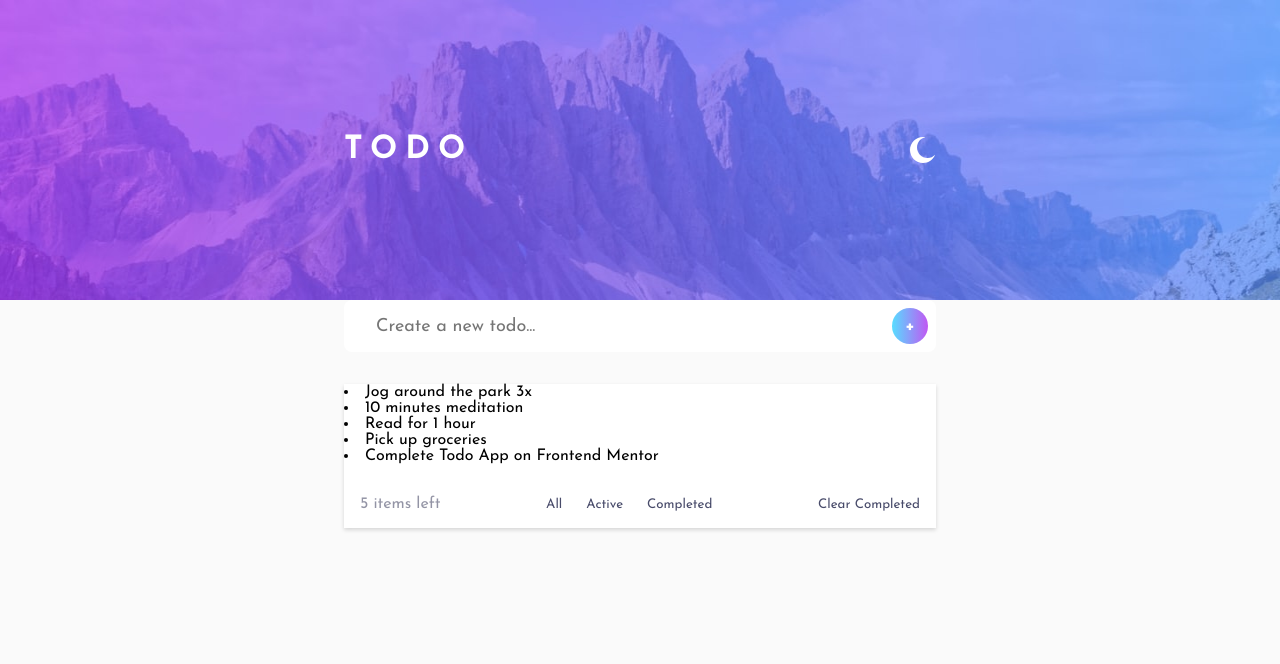
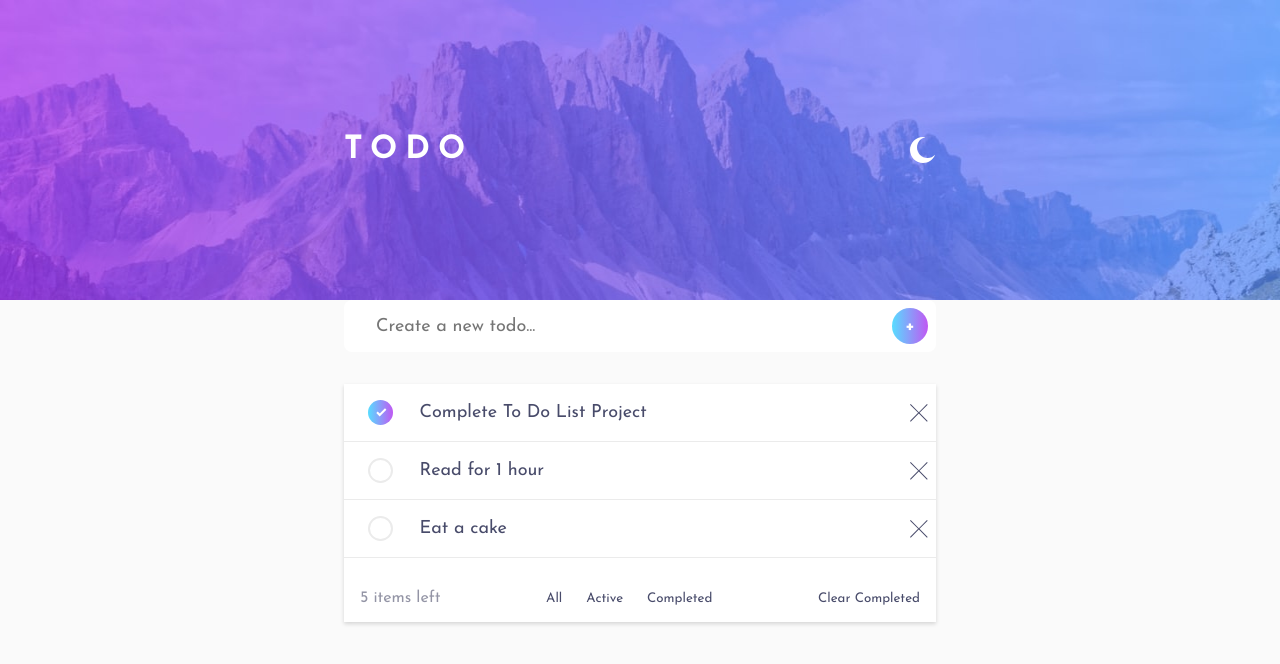
Before and after one commit to lineavelino/react-todo, a React (Vite) app: page / in a window 1280 px wide. Shown: the top 664 px of the page. Built offline with nearby package versions, Linux system fonts and the light colour scheme.

Commit message:
Tirar task no app e importar no tasklist

```diff
--- a/src/App.tsx
+++ b/src/App.tsx
@@ -1,6 +1,5 @@
 import { InputTask } from './components/InputTask';
 import { Header } from './components/Header';
-import { Task } from './components/Task';
 import { TaskList } from './components/TaskList';
 import styles from './App.module.scss';
 
@@ -10,9 +9,7 @@ export function App() {
       <Header />
       <main className={styles.container}>
         <InputTask />
-        <TaskList>
-          <Task />
-        </ TaskList>
+        <TaskList />
       </main>
     </>
   )
--- a/src/components/Task/styles.module.scss
+++ b/src/components/Task/styles.module.scss
@@ -1,6 +1,5 @@
 .listContainer {
   width: 37rem;
-  margin: 1.5rem auto;
   border-radius: 0.5rem;
 
   label {
--- a/src/components/TaskList/index.tsx
+++ b/src/components/TaskList/index.tsx
@@ -1,16 +1,10 @@
+import { Task } from '../Task';
 import styles from './styles.module.scss';
 
 export function TaskList() {
     return (
         <section className={styles.taskListContainer}>
-            <div>
-                <li>Jog around the park 3x</li>
-                <li>10 minutes meditation</li>
-                <li>Read for 1 hour</li>
-                <li>Pick up groceries</li>
-                <li>Complete Todo App on Frontend Mentor</li>
-
-            </div>
+            <Task />
 
             <footer className={styles.footerContainer}>
                 <span>
```
